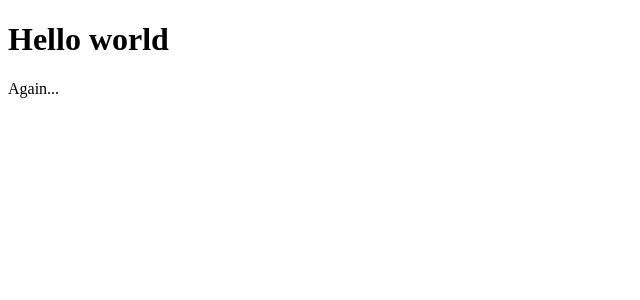
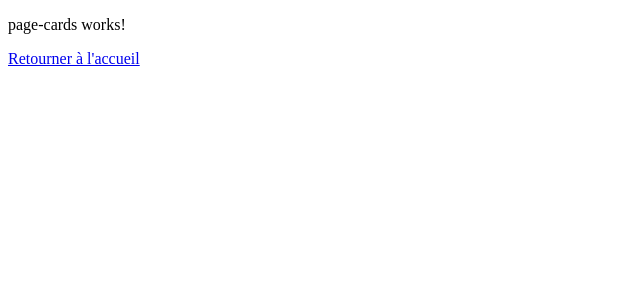
Before and after one commit to Martin-DevWeb/rick_a_card, an Angular app: page /cards in a window 1280 px wide. Before the commit this address led to /. Shown: the top 300 px of the page, without its empty margins (0-640 px from the left). Built offline with nearby package versions, Linux system fonts and the light colour scheme.

Commit message:
first test with routing

```diff
--- a/src/app/app-routing.module.ts
+++ b/src/app/app-routing.module.ts
@@ -1,10 +1,15 @@
 import { NgModule } from '@angular/core';
 import { RouterModule, Routes } from '@angular/router';
+import { PageHomeComponent } from './pages/page-home/page-home.component';
+import { PageCardsComponent } from './pages/page-cards/page-cards.component';
 
-const routes: Routes = [];
+const routes: Routes = [
+  { path: '', component: PageHomeComponent },
+  { path: 'cards', component: PageCardsComponent },
+];
 
 @NgModule({
   imports: [RouterModule.forRoot(routes)],
-  exports: [RouterModule]
+  exports: [RouterModule],
 })
-export class AppRoutingModule { }
+export class AppRoutingModule {}
--- a/src/app/app.component.html
+++ b/src/app/app.component.html
@@ -1,2 +1 @@
-<h1>Hello world</h1>
-<p>Again...</p>
+<router-outlet></router-outlet>
--- a/src/app/app.module.ts
+++ b/src/app/app.module.ts
@@ -3,10 +3,14 @@ import { BrowserModule } from '@angular/platform-browser';
 
 import { AppRoutingModule } from './app-routing.module';
 import { AppComponent } from './app.component';
+import { PageHomeComponent } from './pages/page-home/page-home.component';
+import { PageCardsComponent } from './pages/page-cards/page-cards.component';
 
 @NgModule({
   declarations: [
-    AppComponent
+    AppComponent,
+    PageHomeComponent,
+    PageCardsComponent
   ],
   imports: [
     BrowserModule,
--- /dev/null
+++ b/src/app/pages/page-cards/page-cards.component.html
@@ -0,0 +1,2 @@
+<p>page-cards works!</p>
+<a [routerLink]="['']">Retourner à l'accueil</a>
--- /dev/null
+++ b/src/app/pages/page-home/page-home.component.html
@@ -0,0 +1,2 @@
+<p>page-home works!</p>
+<a [routerLink]="['cards']">Voir mes cards</a>
```
Also changed, not shown: src/app/pages/page-cards/page-cards.component.ts (added, +10 -0 lines), src/app/pages/page-home/page-home.component.ts (added, +10 -0 lines), src/app/pages/page-cards/page-cards.component.css (added), src/app/pages/page-home/page-home.component.css (added), 2 other files (tests, documents, lock files or other folders).
